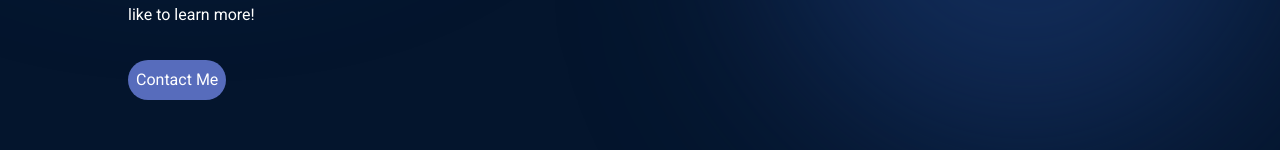
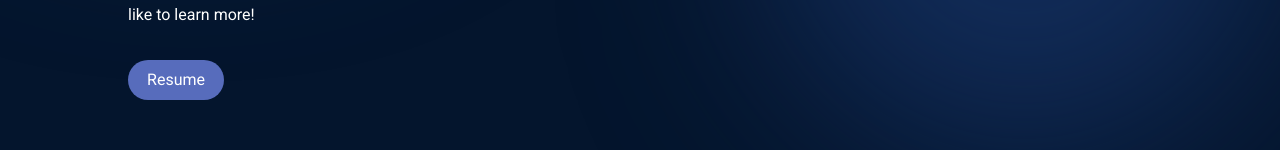
Before and after one commit to Rakibul599/react-portfolio, a React (Vite) app: page / in a window 1280 px wide. Shown: the part 500-650 px from the top of the page. Built offline with nearby package versions, Linux system fonts and the light colour scheme.

Commit message:
Resume added

```diff
--- a/src/component/Hero/Hero.tsx
+++ b/src/component/Hero/Hero.tsx
@@ -27,8 +27,9 @@
             technologies to build complete, robust applications.Reach out if you'd like to
             learn more!
           </p>
-          <button className="bg-[#576cbc] text-[16px] p-2 rounded-3xl">
-            Contact Me
+          <button className="bg-[#576cbc] text-[16px] p-2 w-24 rounded-3xl">
+            <a href="https://drive.google.com/file/d/1UhdpmMAHfQCH6GIROH8jtbp535uTnMNZ/view?usp=sharing"  target="_blank">Resume</a>
+
           </button>
         </div>
         <div className="flex place-content-center w-full">
```
Also changed, not shown: 1 other file (tests, documents, lock files or other folders).
